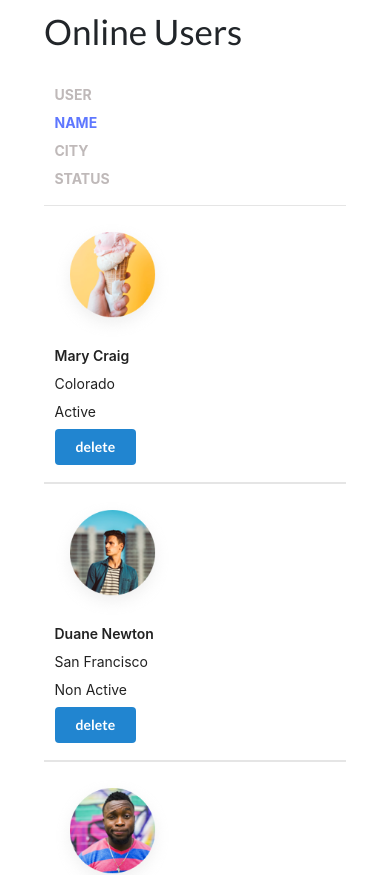
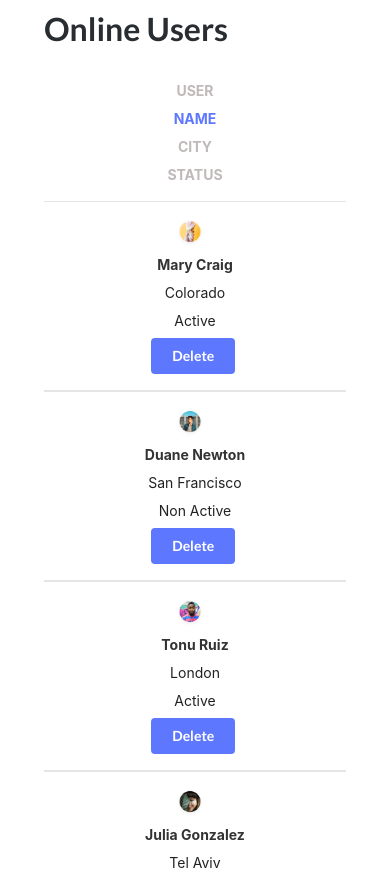
Before and after one commit to nuritlh/duda, a React (Create React App) app: page / in a window 390 px wide. Shown: the top 875 px of the page. Built offline with nearby package versions, Linux system fonts and the light colour scheme.

Commit message:
end of styles

```diff
--- a/src/components/users/UserCard.jsx
+++ b/src/components/users/UserCard.jsx
@@ -39,7 +39,7 @@ class UserCard extends React.Component {
                 </td>
                 <td>
                     <div className="content">
-                        <button className="ui primary button" onClick={this.deleteUser}>delete</button>
+                        <button className="ui primary button" onClick={this.deleteUser}>Delete</button>
                     </div>
                 </td>
           </tr>
--- a/src/components/users/UserList.jsx
+++ b/src/components/users/UserList.jsx
@@ -45,7 +45,7 @@ class UserList extends React.Component {
         if (this.state.users )  {
           return (
             <div >
-                <h1>Online Users</h1>
+                <h1 className="title">Online Users</h1>
                 <table className="ui very basic collapsing celled table">
                     <thead>
                         <tr>
--- a/src/components/users/users.css
+++ b/src/components/users/users.css
@@ -1,3 +1,10 @@
+.title {
+    font-weight: bold;
+    font-size: 32px;
+    color: #282d32;
+}
+
+/* table style start */
 .ui[class*="very basic"].table {
     width: 100%;
 }
@@ -5,7 +12,9 @@
 .ui.header>.image:not(.icon), .ui.header>img {
     width: 10.5em !important;
 }
-
+.ui.basic.table tbody tr {
+    height: 163px !important;
+}
 .ui.basic.table th {
     color:#bfb9b9;
 }
@@ -17,7 +26,9 @@
 .ui.basic.table tbody tr:hover {
     background-color: #f8f9fb !important;
 }
-
+button {
+    background-color: #5e77ff !important;
+}
 button:hover {
     opacity: 0.8 !important;
 }
@@ -27,5 +38,23 @@ button:hover {
 }
 
 .name {
-    font-weight: 600;
+    font-weight: bold;
+    line-height: 1.5;
+    color: #333333;
 }
+@media only screen and (max-width: 767px) {
+
+    .ui.table:not(.unstackable) tr {
+        text-align: center;
+    }
+
+    .ui.basic.table tbody tr {
+        height: inherit !important;
+        text-align: center;
+    }
+
+    .ui.header>.image:not(.icon), .ui.header>img {
+        width: 2.5em !important;
+    }
+}
+/* table style end */
```
